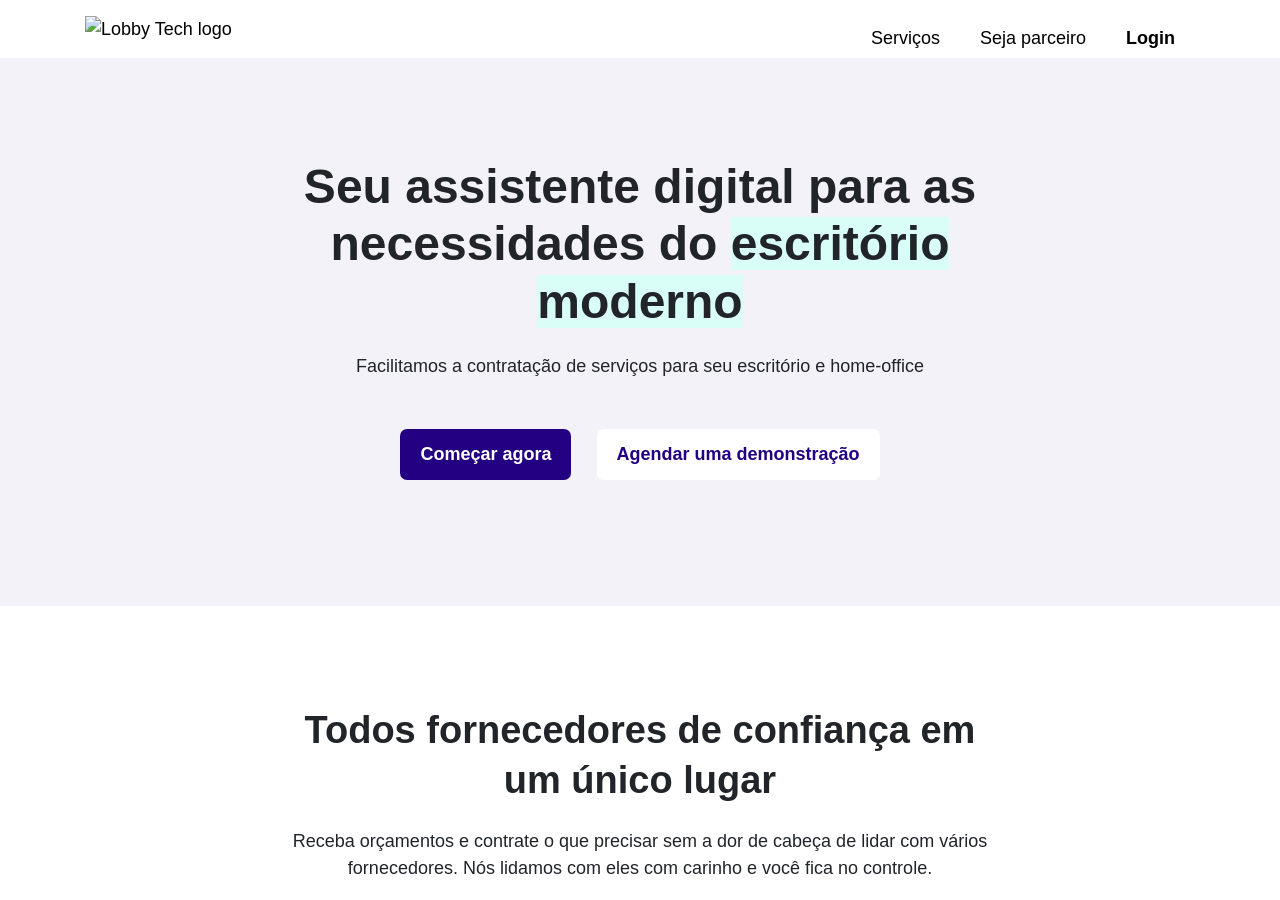
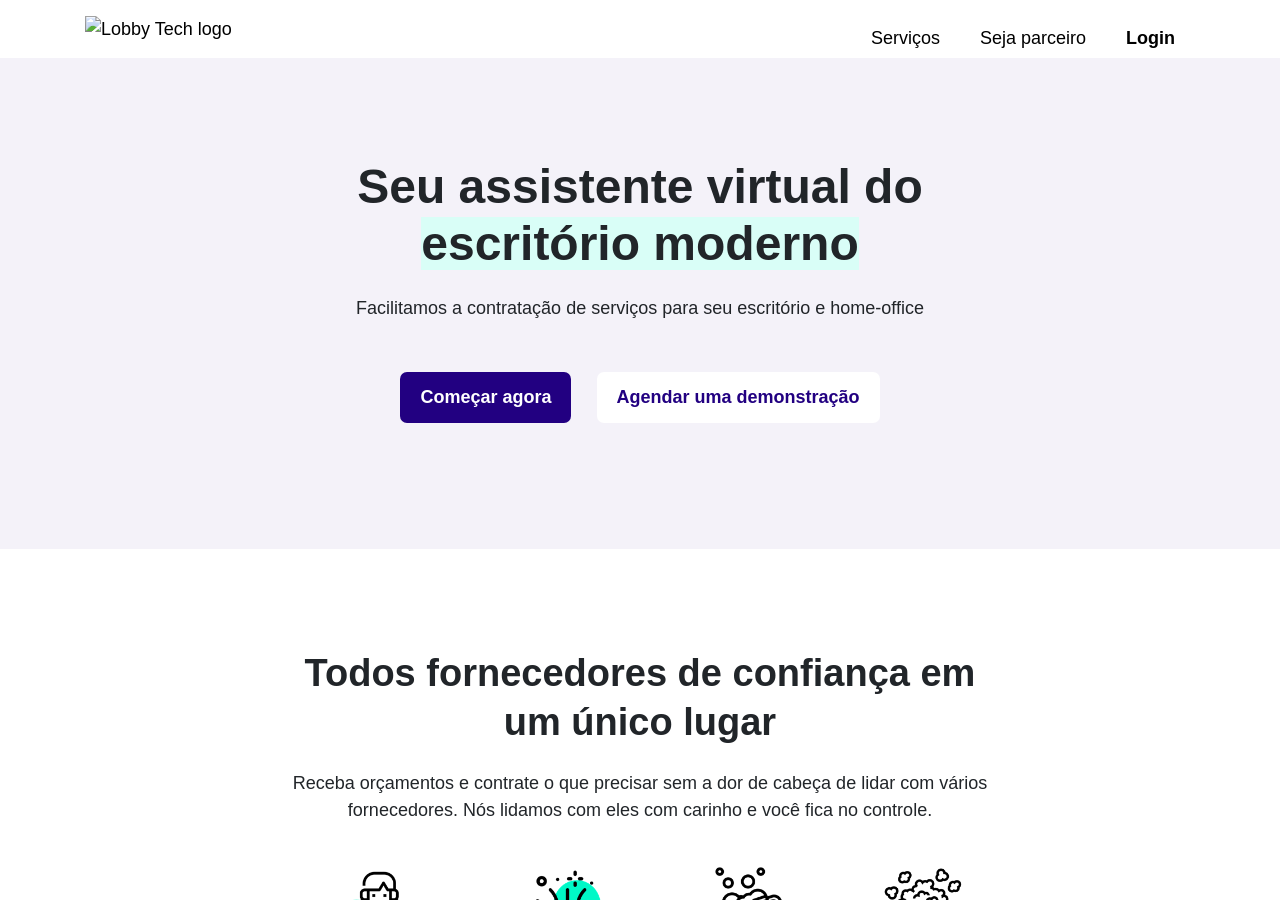
Before and after one commit to lobby-tech/lobby.tech, a Jekyll site: the page built from index.html, in a window 1280 px wide and 900 px high. Built offline with Jekyll 4.4.1, drawn with Linux system fonts in a browser that asks for light colours; a script that is not in the unit is left out.

Commit message:
Updated text

```diff
--- a/index.html
+++ b/index.html
@@ -7,7 +7,7 @@ layout: home
   <div class="container">
     <div class="row">
       <div class="col-12 col-lg-8 offset-lg-2">
-        <h1 class="font--xxl">Seu assistente digital para as necessidades do <span class="text-highlight">escritório moderno</span></h1>
+        <h1 class="font--xxl">Seu assistente virtual do <span class="text-highlight">escritório moderno</span></h1>
         <h2 class="font--md">Facilitamos a contratação de serviços para seu escritório e home-office</h2>
         <br>
         <p>
```
